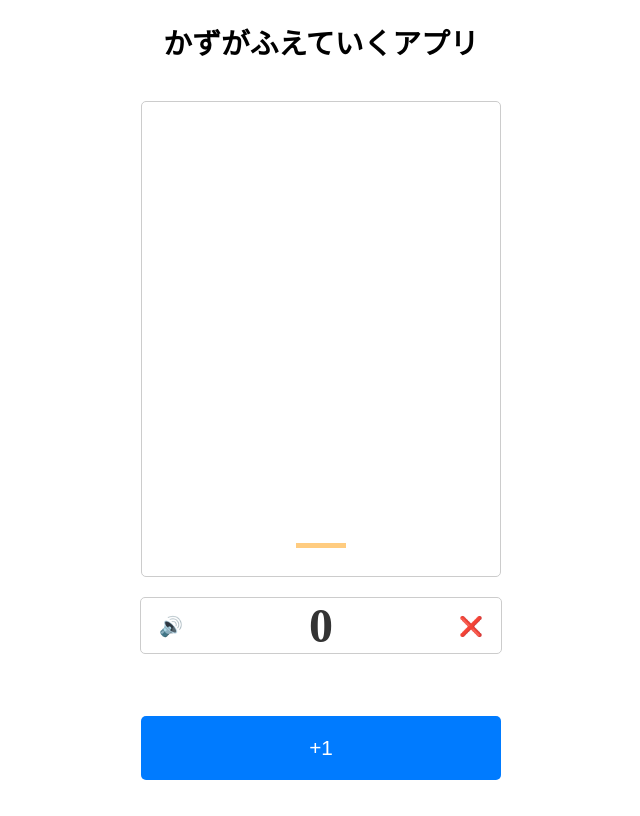
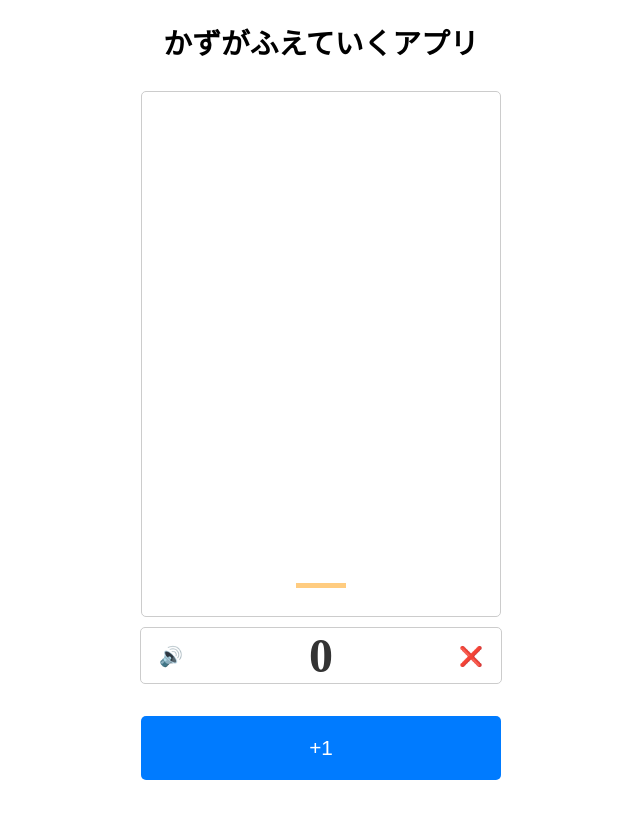
Before and after one commit to YUHI-YONEMARU/number-learning-app, a Next.js app: page / in a window 1280 px wide. Shown: the whole page, without its empty margins (319-959 px from the left). Built offline with nearby package versions, Linux system fonts and the light colour scheme.

Commit message:
adjust height

```diff
--- a/styles/Home.module.css
+++ b/styles/Home.module.css
@@ -25,7 +25,7 @@
   border: 1px solid #ccc;
   border-radius: 5px;
   padding: 8px;
-  margin: 20px 0;
+  margin: 10px 0;
   display: flex;
   flex-direction: column;
   align-items: center;
--- a/styles/VisualCircles.module.css
+++ b/styles/VisualCircles.module.css
@@ -17,7 +17,7 @@
   align-items: center;
   gap: 5px; /* オブジェクト間の間隔 */
   min-width: 50px;
-  height: calc(100vh - 400px); /* スマホで少し小さめ */
+  height: calc(100vh - 350px); /* スマホで少し小さめ */
   overflow-y: auto; /* スクロール対応 */
   padding-bottom: 8px; /* 横棒のスペース */
 }
```
